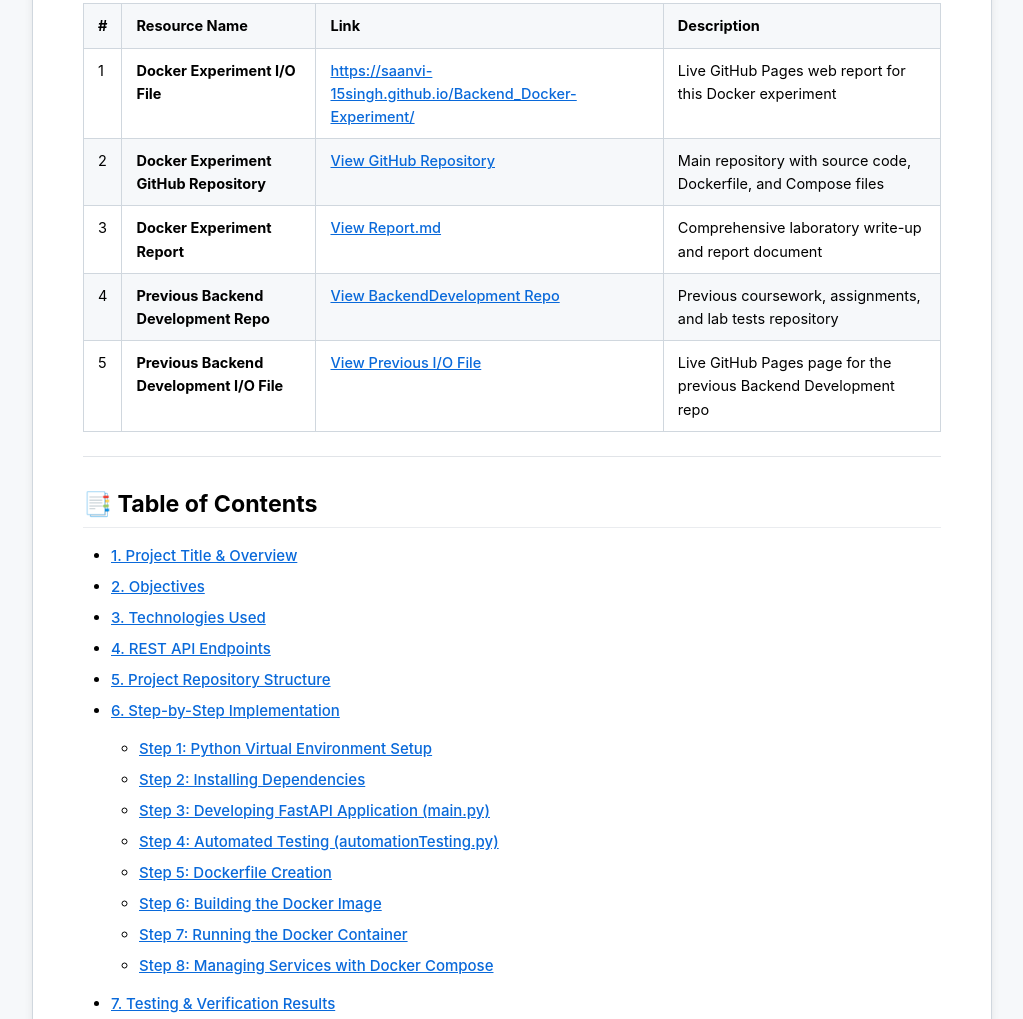
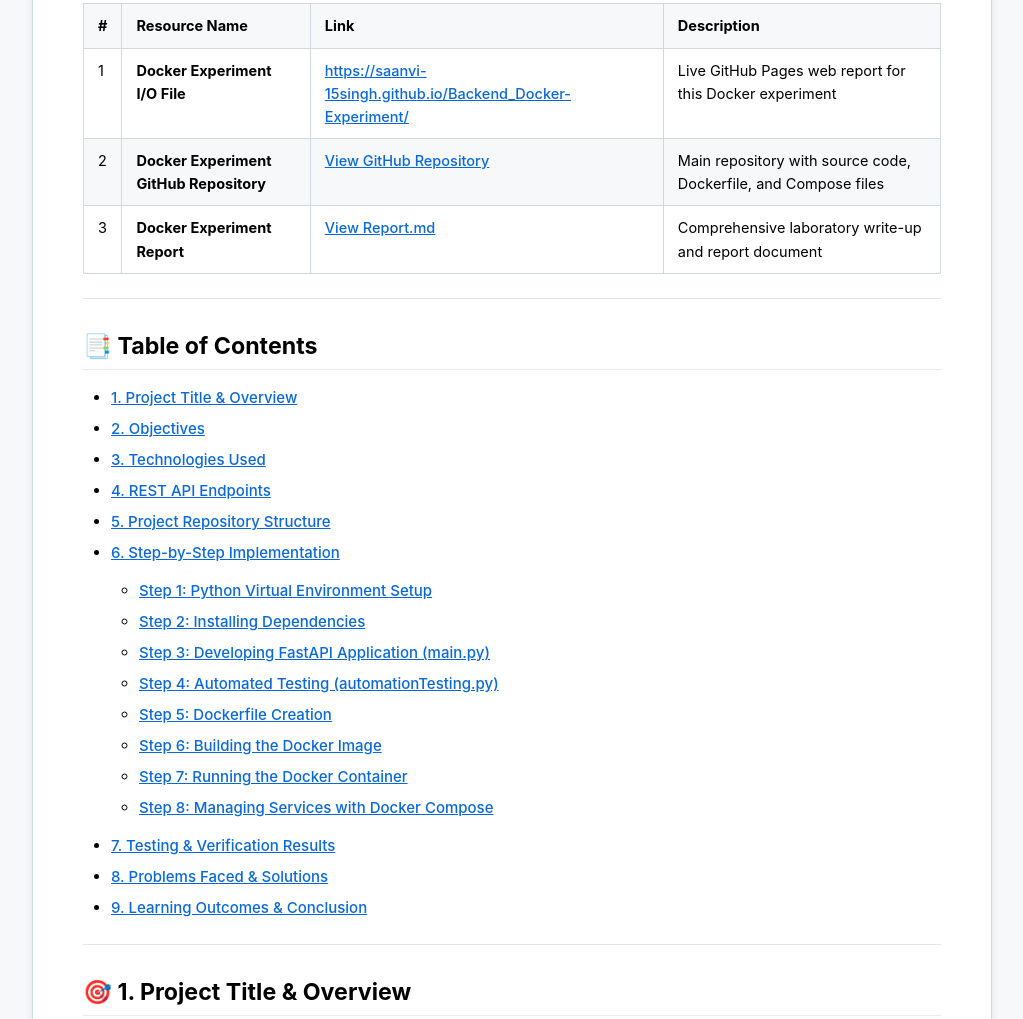
Before and after one commit to saanvi-15singh/Backend_Docker-Experiment, a plain HTML site: page index.html in a window 1280 px wide. Shown: the part 572-1591 px from the top of the page, without its empty margins (128-1151 px from the left). Drawn offline with Linux system fonts and the light colour scheme.

Commit message:
Update index.html to contain only Docker experiment content and update footer

```diff
--- a/index.html
+++ b/index.html
@@ -379,18 +379,6 @@
           <td><strong>Docker Experiment Report</strong></td>
           <td><a href="https://github.com/saanvi-15singh/Backend_Docker-Experiment/blob/main/Report.md" target="_blank">View Report.md</a></td>
           <td>Comprehensive laboratory write-up and report document</td>
-        </tr>
-        <tr>
-          <td>4</td>
-          <td><strong>Previous Backend Development Repo</strong></td>
-          <td><a href="https://github.com/saanvi-15singh/BackendDevelopment" target="_blank">View BackendDevelopment Repo</a></td>
-          <td>Previous coursework, assignments, and lab tests repository</td>
-        </tr>
-        <tr>
-          <td>5</td>
-          <td><strong>Previous Backend Development I/O File</strong></td>
-          <td><a href="https://saanvi-15singh.github.io/BackendDevelopment" target="_blank">View Previous I/O File</a></td>
-          <td>Live GitHub Pages page for the previous Backend Development repo</td>
         </tr>
       </tbody>
     </table>
@@ -815,7 +803,7 @@ OK</code></pre>
     </ul>
 
     <div class="footer-note">
-      Design by - Saanvi Singh, 590011951
+      Designed By- Saanvi Singh,590011951
     </div>
   </div>
 </body>
```
